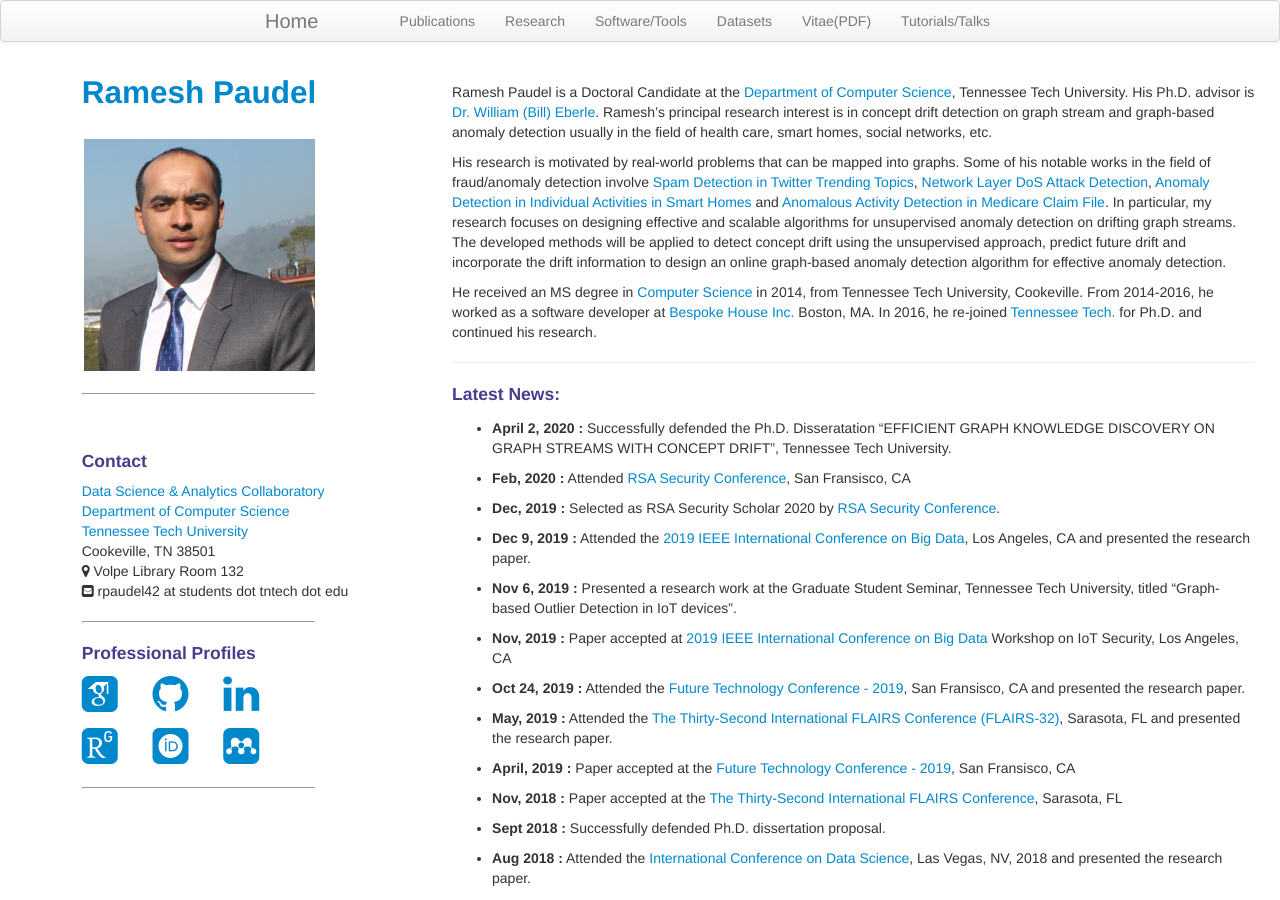
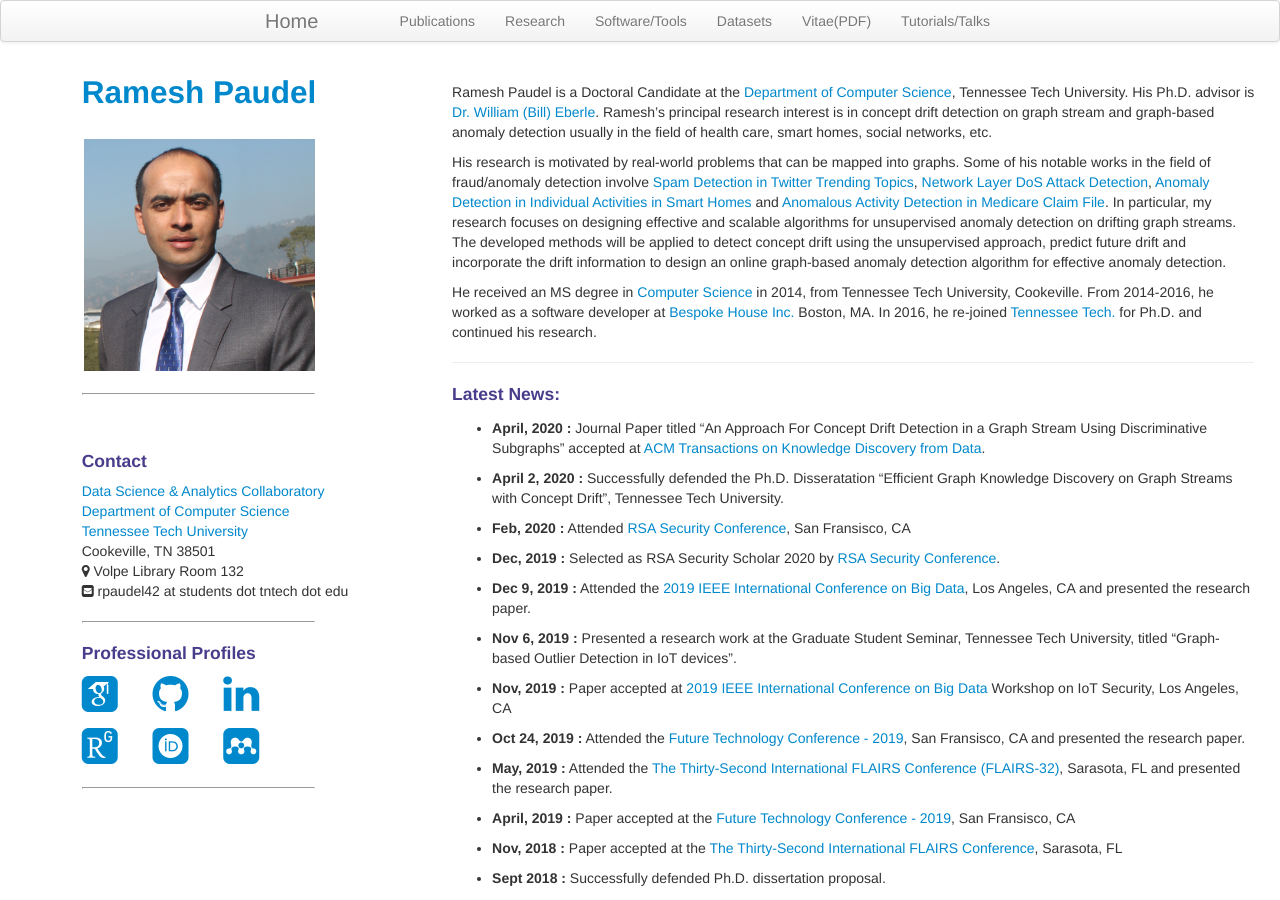
Before and after one commit to rpaudel42/rpaudel42.github.io, a Jekyll site: the page built from index.md, in a window 1280 px wide and 900 px high. Built offline with Jekyll 4.4.1, drawn with Linux system fonts in a browser that asks for light colours; nearby versions of some CDN libraries; some web fonts are replaced.

Commit message:
add journal acccpeted in home page

```diff
--- a/index.md
+++ b/index.md
@@ -15,8 +15,10 @@ in 2014, from Tennessee Tech University, Cookeville. From 2014-2016, he worked a
 
 ---
 #### Latest News:
-* **April 2, 2020 :** Successfully defended the Ph.D. Disseratation "EFFICIENT GRAPH KNOWLEDGE DISCOVERY ON GRAPH STREAMS WITH
-CONCEPT DRIFT", Tennessee Tech University.
+* **April, 2020 :** Journal Paper titled "An Approach For Concept Drift Detection in a Graph Stream Using Discriminative Subgraphs" accepted at [ACM Transactions on Knowledge Discovery from Data](https://dl.acm.org/journal/tkdd).
+
+* **April 2, 2020 :** Successfully defended the Ph.D. Disseratation "Efficient Graph Knowledge Discovery on Graph Streams with
+Concept Drift", Tennessee Tech University.
 
 * **Feb, 2020 :** Attended [RSA Security Conference](https://www.rsaconference.com/), San Fransisco, CA
 
```
